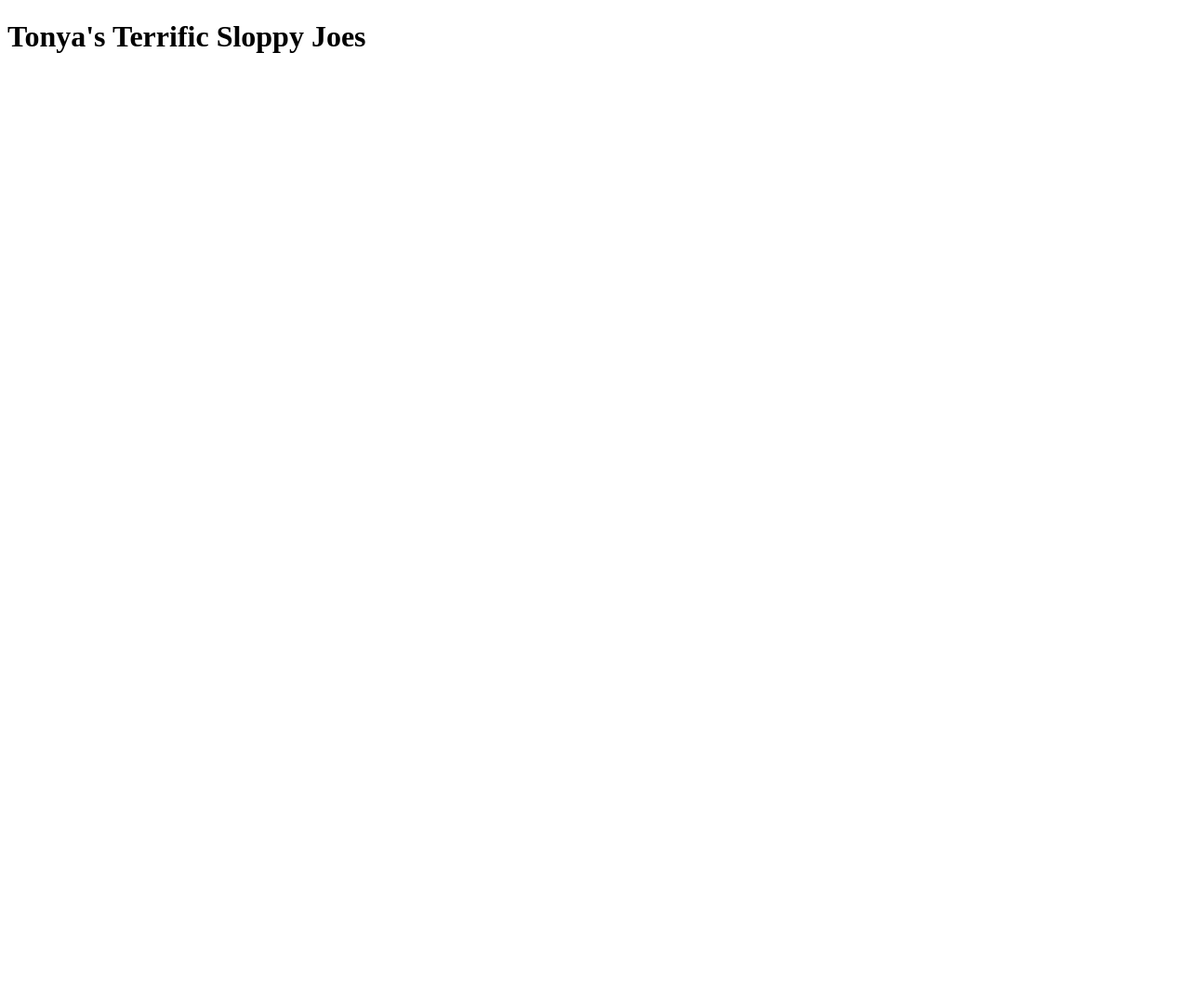
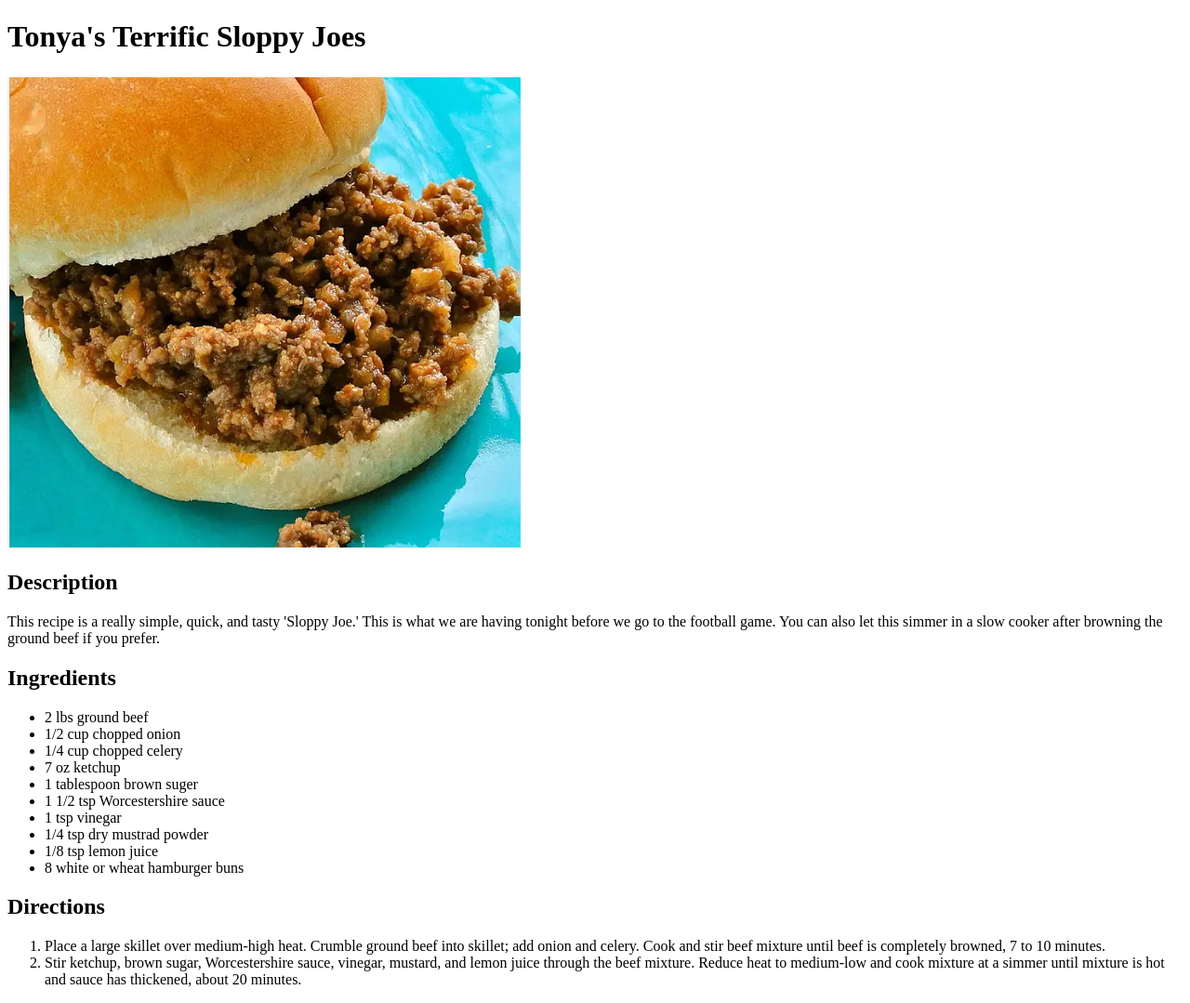
Before and after one commit to KostaKorovessis/odin-recipes, a plain HTML site: page recipes/sloppy-joes.html in a window 1280 px wide. Shown: the whole page at 93% size. Before the commit the page ends 800 px from the top, so only its background shows below. Drawn offline with Linux system fonts and the light colour scheme.

Commit message:
Add Description, Ingredients list and Directions to sloppy-joes.html and add img/sloppy-joe under header

```diff
--- a/recipes/sloppy-joes.html
+++ b/recipes/sloppy-joes.html
@@ -6,5 +6,26 @@
   </head>
   <body>
     <h1>Tonya's Terrific Sloppy Joes</h1>
+    <img src="../img/sloppy-joe.png" alt="Picture of a delicious sloppy joe">
+    <h2>Description</h2>
+      <p>This recipe is a really simple, quick, and tasty 'Sloppy Joe.' This is what we are having tonight before we go to the football game. You can also let this simmer in a slow cooker after browning the ground beef if you prefer.</p>
+    <h2>Ingredients</h2>
+      <ul>
+        <li>2 lbs ground beef</li>
+        <li>1/2 cup chopped onion</li>
+        <li>1/4 cup chopped celery</li>
+        <li>7 oz ketchup</li>
+        <li>1 tablespoon brown suger</li>
+        <li>1 1/2 tsp Worcestershire sauce</li>
+        <li>1 tsp vinegar</li>
+        <li>1/4 tsp dry mustrad powder</li>
+        <li>1/8 tsp lemon juice</li>
+        <li>8 white or wheat hamburger buns</li>
+      </ul>
+    <h2>Directions</h2>
+      <ol>
+        <li>Place a large skillet over medium-high heat. Crumble ground beef into skillet; add onion and celery. Cook and stir beef mixture until beef is completely browned, 7 to 10 minutes.</li>
+        <li>Stir ketchup, brown sugar, Worcestershire sauce, vinegar, mustard, and lemon juice through the beef mixture. Reduce heat to medium-low and cook mixture at a simmer until mixture is hot and sauce has thickened, about 20 minutes.</li>
+      </ol>
   </body>
 </html>
```
Also changed, not shown: img/sloppy-joe.png (added).
